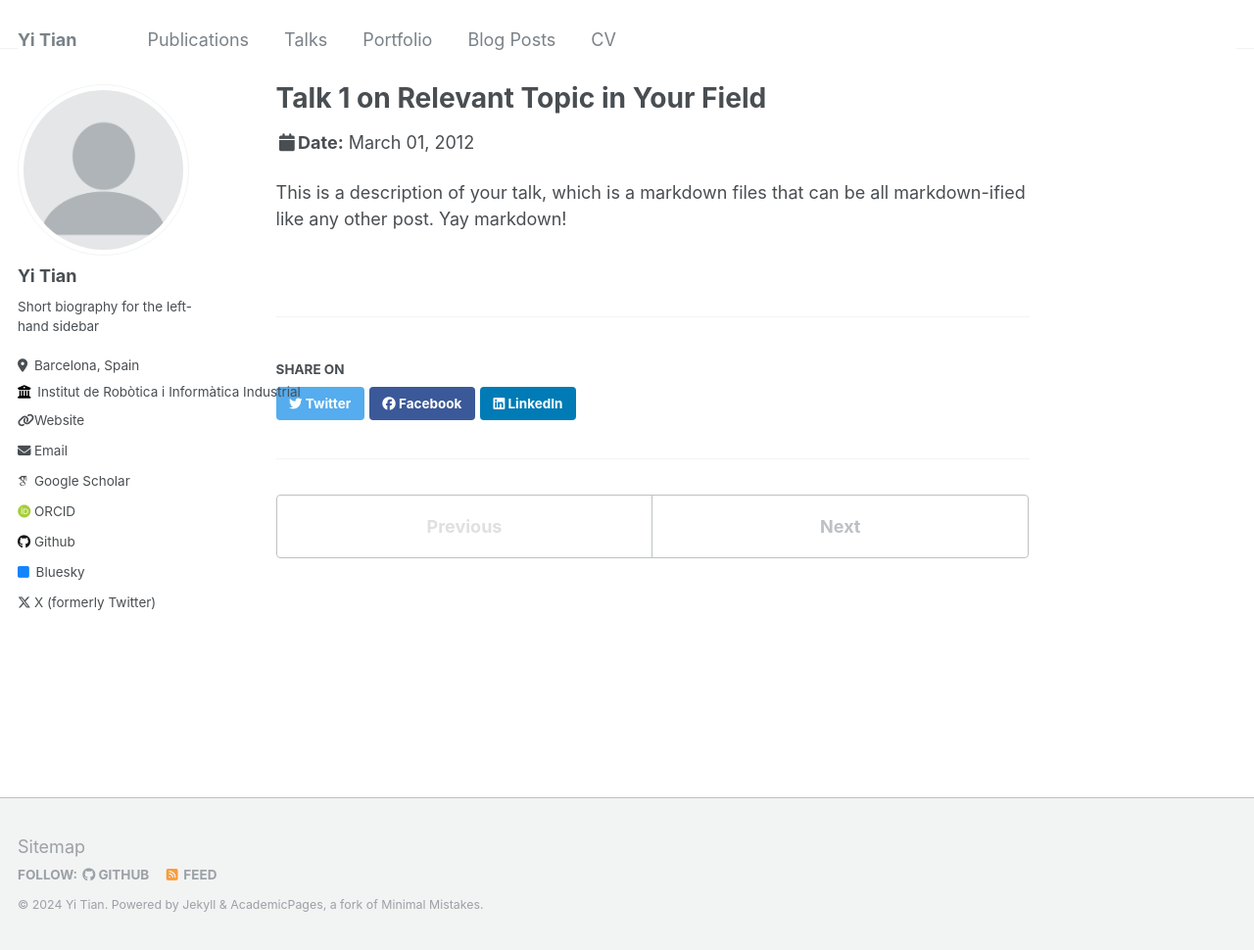
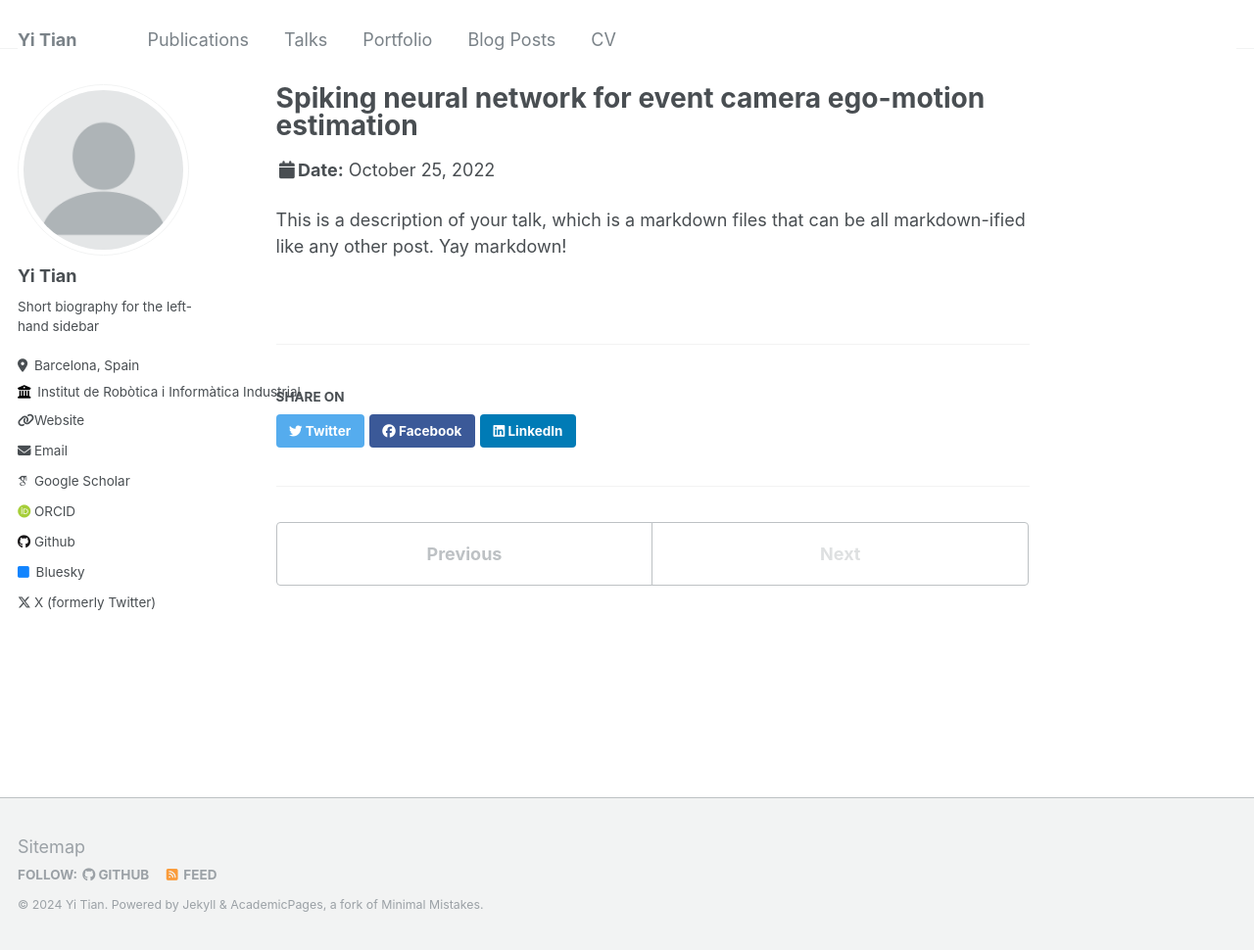
Before and after one commit to yitian97/yitian97.github.io, a Jekyll site: the page built from _talks/2012-03-01-talk-1.md, in a window 1280 px wide and 970 px high. Shown: the whole window at 98% size. Built offline with Jekyll 4.4.1, drawn with Linux system fonts in a browser that asks for light colours; some web fonts are replaced.

Commit message:
Update 2012-03-01-talk-1.md

```diff
--- a/_talks/2012-03-01-talk-1.md
+++ b/_talks/2012-03-01-talk-1.md
@@ -1,11 +1,11 @@
 ---
-title: "Talk 1 on Relevant Topic in Your Field"
+title: "Spiking neural network for event camera ego-motion estimation"
 collection: talks
 type: "Talk"
-permalink: /talks/2012-03-01-talk-1
-venue: "UC San Francisco, Department of Testing"
-date: 2012-03-01
-location: "San Francisco, California"
+permalink: /talks/2022-10-25-talk-1
+venue: " 2022 nanoGe MAT-SUS Symposium on Neuromorphic Sensory-Processing-Learning Systems inspired in Computational Neuroscience"
+date: 2022-10-25
+location: "Barcelona, Spain"
 ---
 
 This is a description of your talk, which is a markdown files that can be all markdown-ified like any other post. Yay markdown!
```
